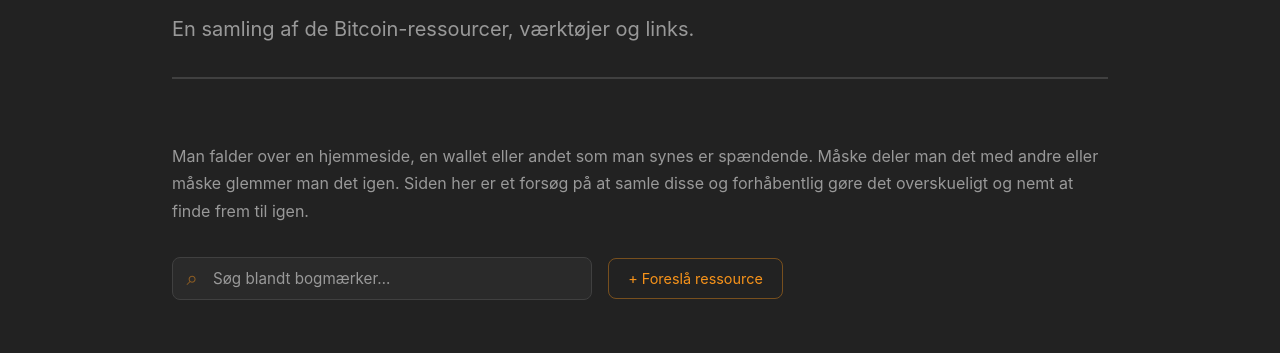
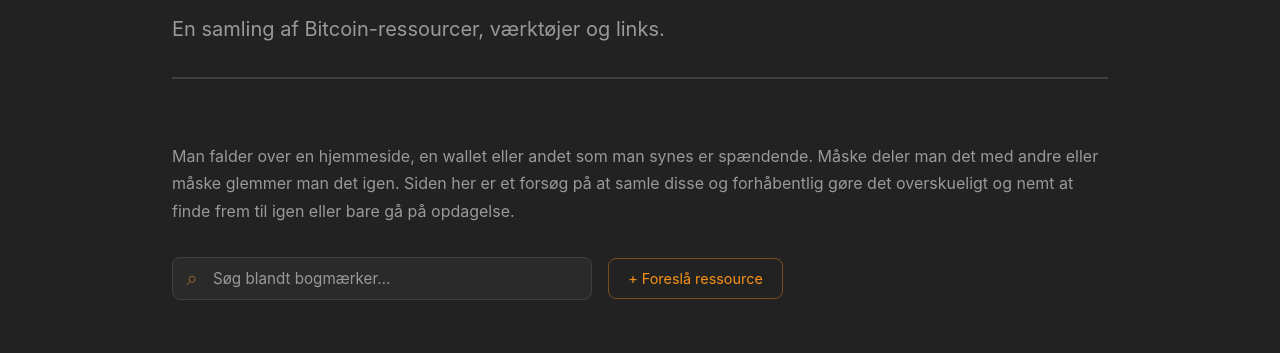
Before and after one commit to Mannohat/enogtyve-web, an Astro site: page /da/faellesskab/bookmarks in a window 1280 px wide. Shown: the part 270-623 px from the top of the page. Built offline with nearby package versions, Linux system fonts and the light colour scheme; Astro itself is replaced by a stand-in of ours.

Commit message:
fix spelling

```diff
--- a/src/pages/da/faellesskab/bookmarks.astro
+++ b/src/pages/da/faellesskab/bookmarks.astro
@@ -4,7 +4,7 @@ import ResourcePageLayout from "../../../layouts/ResourcePageLayout.astro";
 
 <ResourcePageLayout
     title="Bogmærker"
-    description="En samling af de Bitcoin-ressourcer, værktøjer og links."
+    description="En samling af Bitcoin-ressourcer, værktøjer og links."
     lang="da"
 >
     <section class="intro">
@@ -12,7 +12,7 @@ import ResourcePageLayout from "../../../layouts/ResourcePageLayout.astro";
             Man falder over en hjemmeside, en wallet eller andet som man synes
             er spændende. Måske deler man det med andre eller måske glemmer man
             det igen. Siden her er et forsøg på at samle disse og forhåbentlig
-            gøre det overskueligt og nemt at finde frem til igen.
+            gøre det overskueligt og nemt at finde frem til igen eller bare gå på opdagelse.
         </p>
     </section>
 
```
